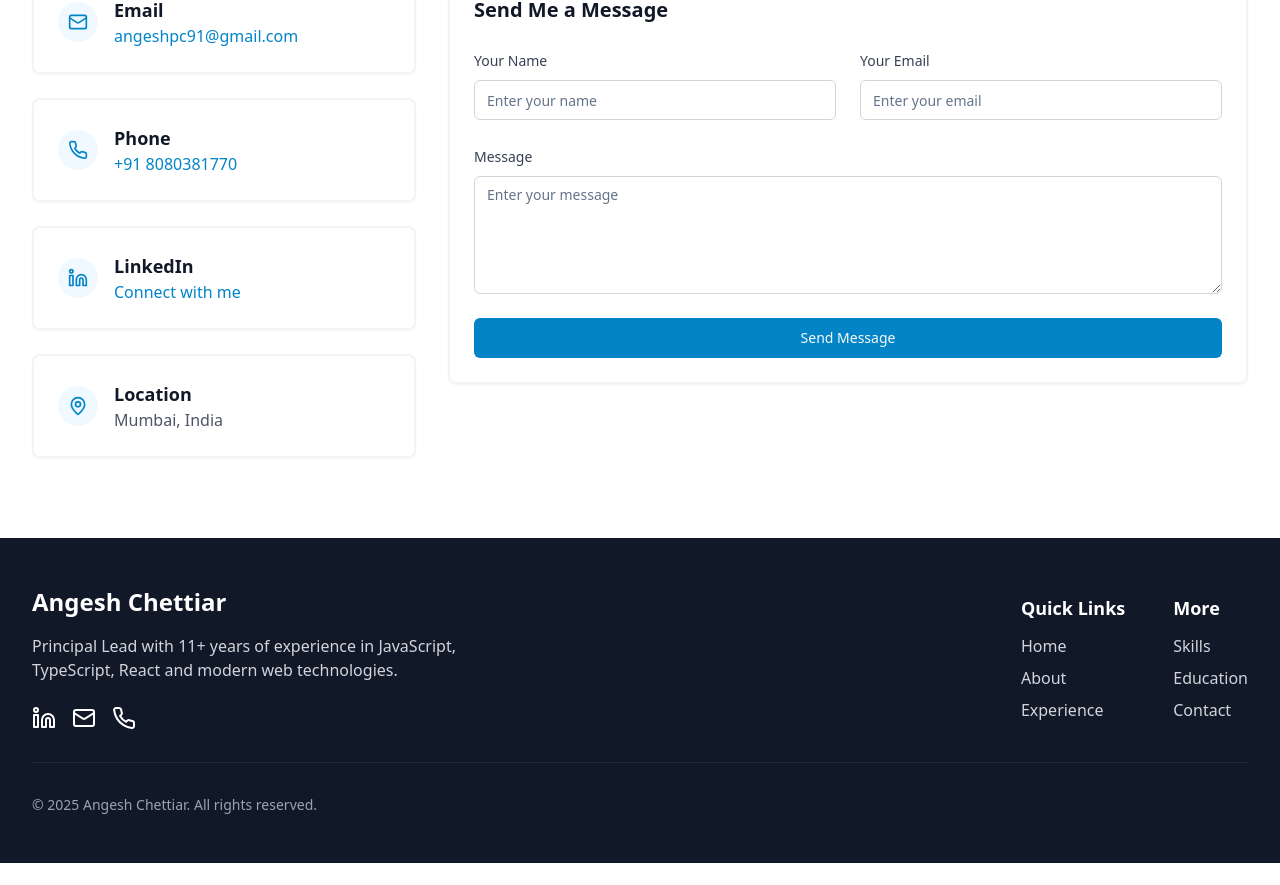
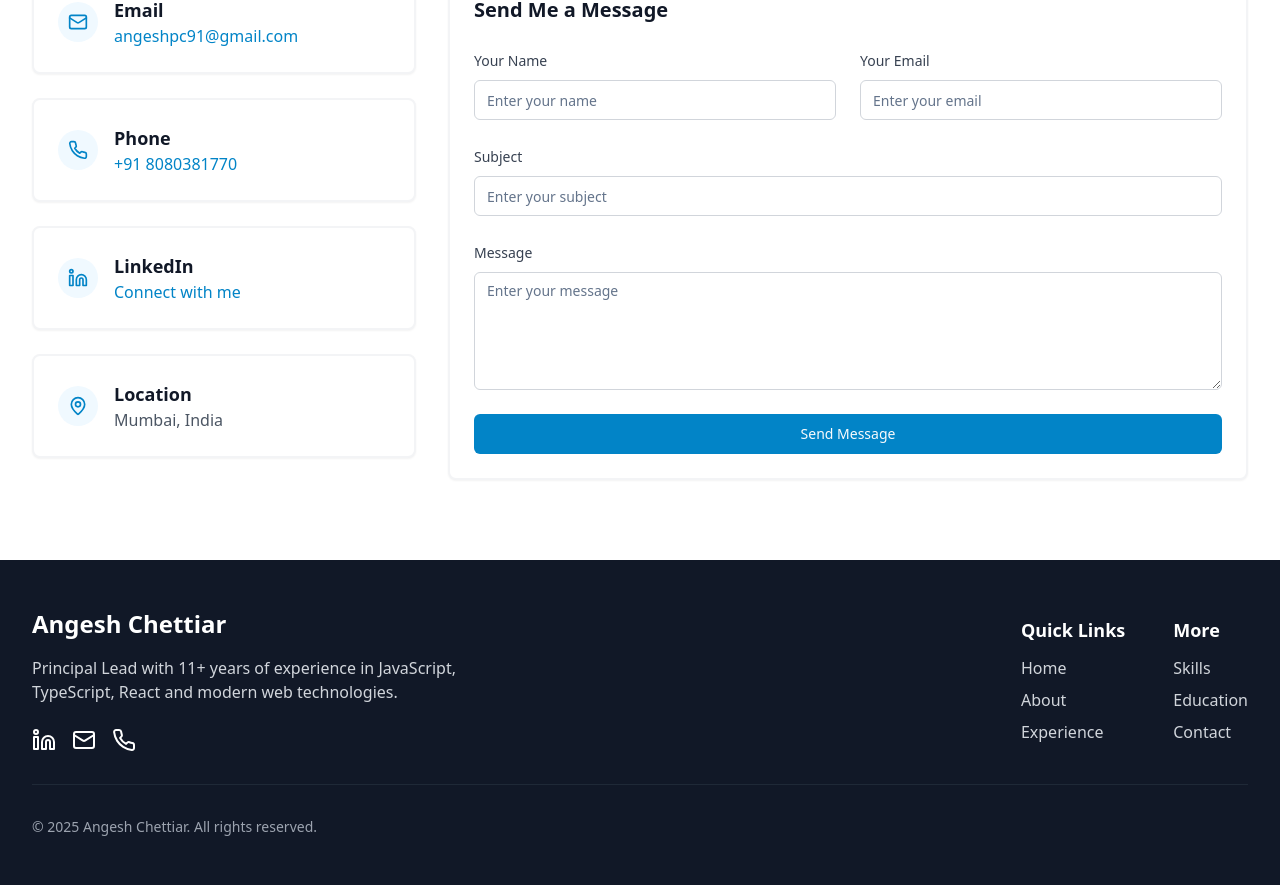
Before and after one commit to angeshpc91/angesh-portfolio, a React (Vite) app: page / in a window 1280 px wide. Shown: the part 5770-6655 px from the top of the page. Before the commit the page ends 6633 px from the top, so only its background shows below. Built offline with nearby package versions, Linux system fonts and the light colour scheme.

Commit message:
subject added

```diff
--- a/src/components/Contact.tsx
+++ b/src/components/Contact.tsx
@@ -14,6 +14,7 @@ const Contact = () => {
     name: "",
     email: "",
     message: "",
+    subject: "",
     time: new Date().toLocaleString(),
     from_website: "From: angeshc.netlify.app",
   });
@@ -48,6 +49,7 @@ const Contact = () => {
             name: "",
             email: "",
             message: "",
+            subject: "",
             time: new Date().toLocaleString(),
             from_website: "From: angeshc.netlify.app",
           });
@@ -207,6 +209,24 @@ const Contact = () => {
                   </div>
                   <div className="space-y-2">
                     <label
+                      htmlFor="subject"
+                      className="text-sm font-medium text-gray-700"
+                    >
+                      Subject
+                    </label>
+                    <Input
+                      id="subject"
+                      name="subject"
+                      type="text"
+                      value={formData.email}
+                      onChange={handleChange}
+                      placeholder="Enter your subject"
+                      required
+                      className="border-gray-300 focus:border-brand-500 focus:ring-brand-500"
+                    />
+                  </div>
+                  <div className="space-y-2">
+                    <label
                       htmlFor="message"
                       className="text-sm font-medium text-gray-700"
                     >
```
